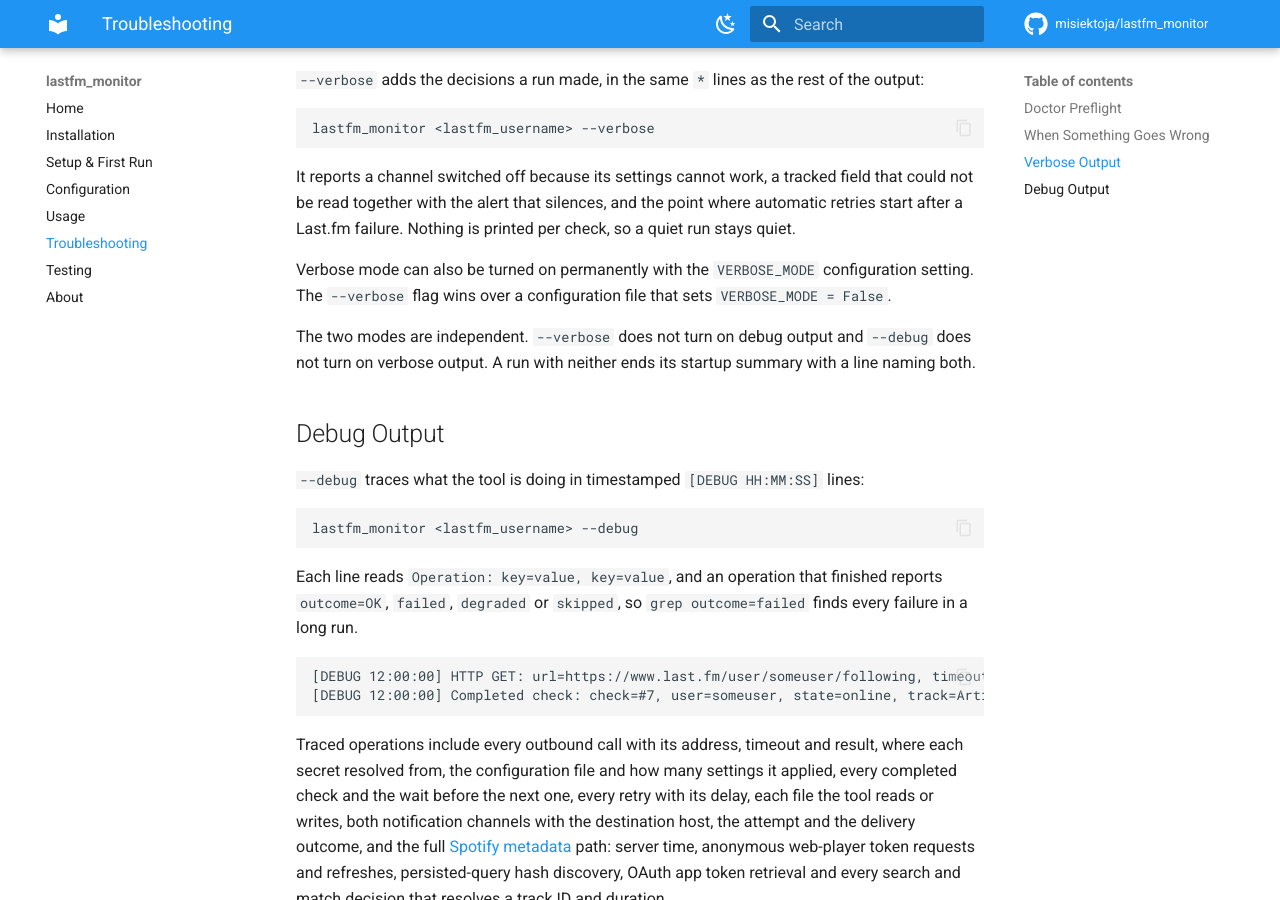
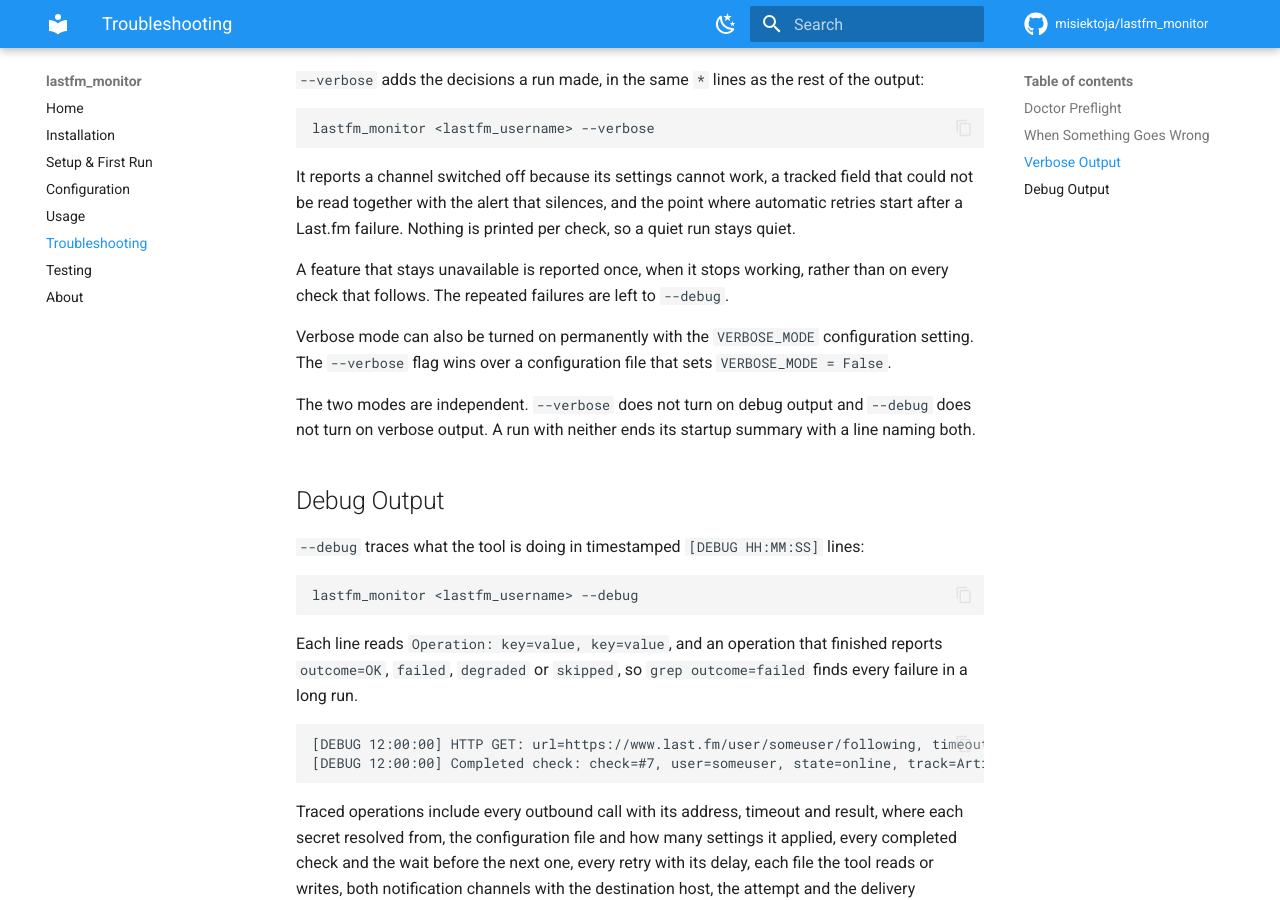
Before and after one commit to misiektoja/lastfm_monitor, an MkDocs documentation site: the page built from docs/troubleshooting.md, in a window 1280 px wide and 900 px high, scrolled down 1871 px. Built offline with MkDocs 1.6.1 and Material for MkDocs 9.7.7, drawn with Linux system fonts in a browser that asks for light colours; comment, search, counter and statistics services are not loaded.

Commit message:
docs(troubleshooting): say a degraded feature is reported once per outage

```diff
--- a/docs/troubleshooting.md
+++ b/docs/troubleshooting.md
@@ -72,6 +72,8 @@ lastfm_monitor <lastfm_username> --verbose
 
 It reports a channel switched off because its settings cannot work, a tracked field that could not be read together with the alert that silences, and the point where automatic retries start after a Last.fm failure. Nothing is printed per check, so a quiet run stays quiet.
 
+A feature that stays unavailable is reported once, when it stops working, rather than on every check that follows. The repeated failures are left to `--debug`.
+
 Verbose mode can also be turned on permanently with the `VERBOSE_MODE` configuration setting. The `--verbose` flag wins over a configuration file that sets `VERBOSE_MODE = False`.
 
 The two modes are independent. `--verbose` does not turn on debug output and `--debug` does not turn on verbose output. A run with neither ends its startup summary with a line naming both.
```
